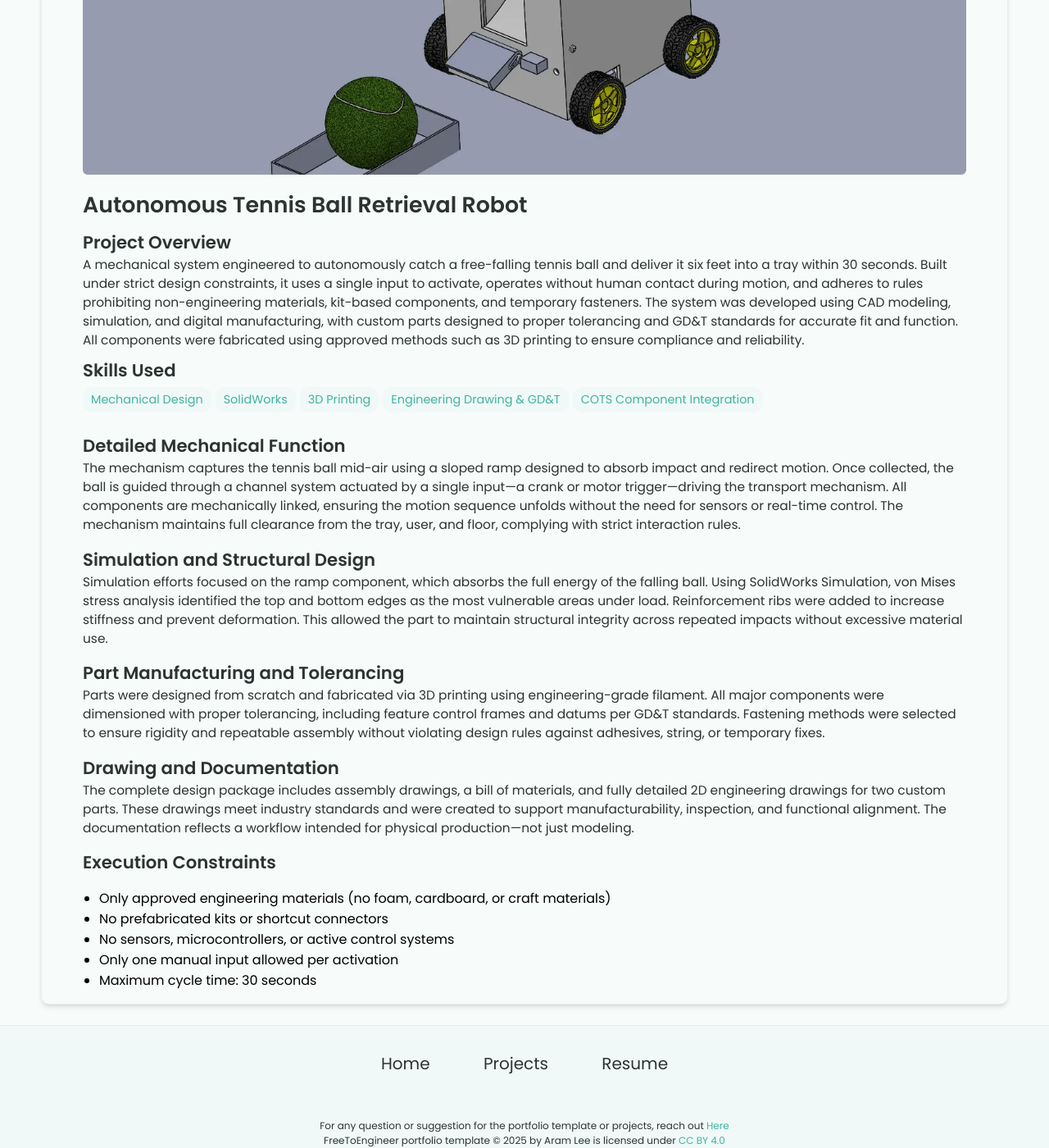
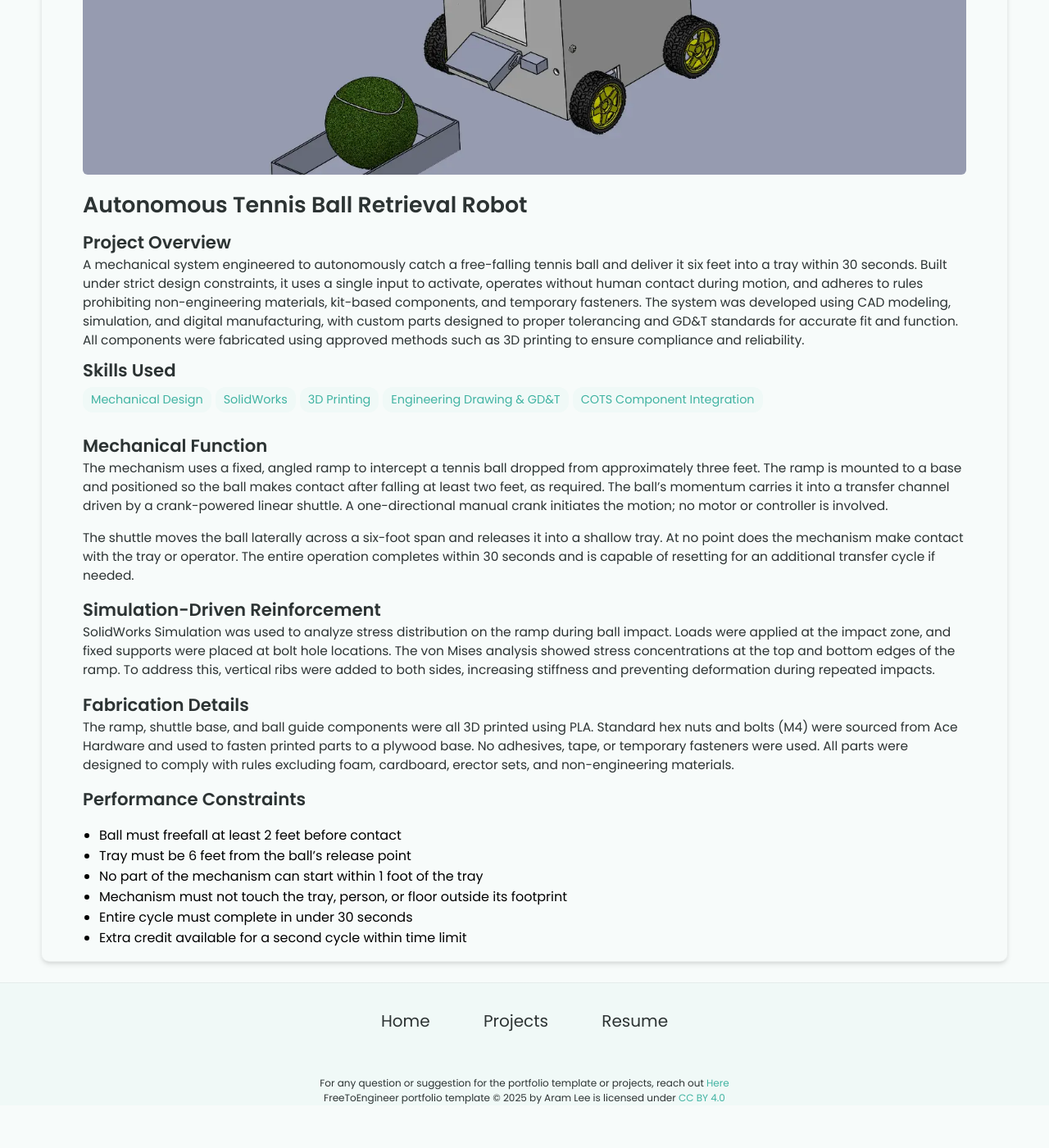
Before and after one commit to jaysonmendoza/jaysonmendoza.github.io, a Jekyll site: the page built from _projects/Autonomous Tennis Ball Retrieval Robot/index.md, in a window 1280 px wide and 1400 px high, scrolled down 277 px. Shown: the whole window at 82% size. Built offline with Jekyll 4.4.1, drawn with Linux system fonts in a browser that asks for light colours; after the commit the page ends 1625 px from its top, so only the background shows below that.

Commit message:
Update index.md

```diff
--- a/_projects/Autonomous Tennis Ball Retrieval Robot/index.md
+++ b/_projects/Autonomous Tennis Ball Retrieval Robot/index.md
@@ -10,26 +10,25 @@ skills:
 - COTS Component Integration
 main-image: /project.webp
 ---
-## Detailed Mechanical Function
+## Mechanical Function
 
-The mechanism captures the tennis ball mid-air using a sloped ramp designed to absorb impact and redirect motion. Once collected, the ball is guided through a channel system actuated by a single input—a crank or motor trigger—driving the transport mechanism. All components are mechanically linked, ensuring the motion sequence unfolds without the need for sensors or real-time control. The mechanism maintains full clearance from the tray, user, and floor, complying with strict interaction rules.
+The mechanism uses a fixed, angled ramp to intercept a tennis ball dropped from approximately three feet. The ramp is mounted to a base and positioned so the ball makes contact after falling at least two feet, as required. The ball’s momentum carries it into a transfer channel driven by a crank-powered linear shuttle. A one-directional manual crank initiates the motion; no motor or controller is involved.
 
-## Simulation and Structural Design
+The shuttle moves the ball laterally across a six-foot span and releases it into a shallow tray. At no point does the mechanism make contact with the tray or operator. The entire operation completes within 30 seconds and is capable of resetting for an additional transfer cycle if needed.
 
-Simulation efforts focused on the ramp component, which absorbs the full energy of the falling ball. Using SolidWorks Simulation, von Mises stress analysis identified the top and bottom edges as the most vulnerable areas under load. Reinforcement ribs were added to increase stiffness and prevent deformation. This allowed the part to maintain structural integrity across repeated impacts without excessive material use.
+## Simulation-Driven Reinforcement
 
-## Part Manufacturing and Tolerancing
+SolidWorks Simulation was used to analyze stress distribution on the ramp during ball impact. Loads were applied at the impact zone, and fixed supports were placed at bolt hole locations. The von Mises analysis showed stress concentrations at the top and bottom edges of the ramp. To address this, vertical ribs were added to both sides, increasing stiffness and preventing deformation during repeated impacts.
 
-Parts were designed from scratch and fabricated via 3D printing using engineering-grade filament. All major components were dimensioned with proper tolerancing, including feature control frames and datums per GD&T standards. Fastening methods were selected to ensure rigidity and repeatable assembly without violating design rules against adhesives, string, or temporary fixes.
+## Fabrication Details
 
-## Drawing and Documentation
+The ramp, shuttle base, and ball guide components were all 3D printed using PLA. Standard hex nuts and bolts (M4) were sourced from Ace Hardware and used to fasten printed parts to a plywood base. No adhesives, tape, or temporary fasteners were used. All parts were designed to comply with rules excluding foam, cardboard, erector sets, and non-engineering materials.
 
-The complete design package includes assembly drawings, a bill of materials, and fully detailed 2D engineering drawings for two custom parts. These drawings meet industry standards and were created to support manufacturability, inspection, and functional alignment. The documentation reflects a workflow intended for physical production—not just modeling.
+## Performance Constraints
 
-## Execution Constraints
-
-- Only approved engineering materials (no foam, cardboard, or craft materials)
-- No prefabricated kits or shortcut connectors
-- No sensors, microcontrollers, or active control systems
-- Only one manual input allowed per activation
-- Maximum cycle time: 30 seconds
+- Ball must freefall at least 2 feet before contact
+- Tray must be 6 feet from the ball’s release point
+- No part of the mechanism can start within 1 foot of the tray
+- Mechanism must not touch the tray, person, or floor outside its footprint
+- Entire cycle must complete in under 30 seconds
+- Extra credit available for a second cycle within time limit
```
